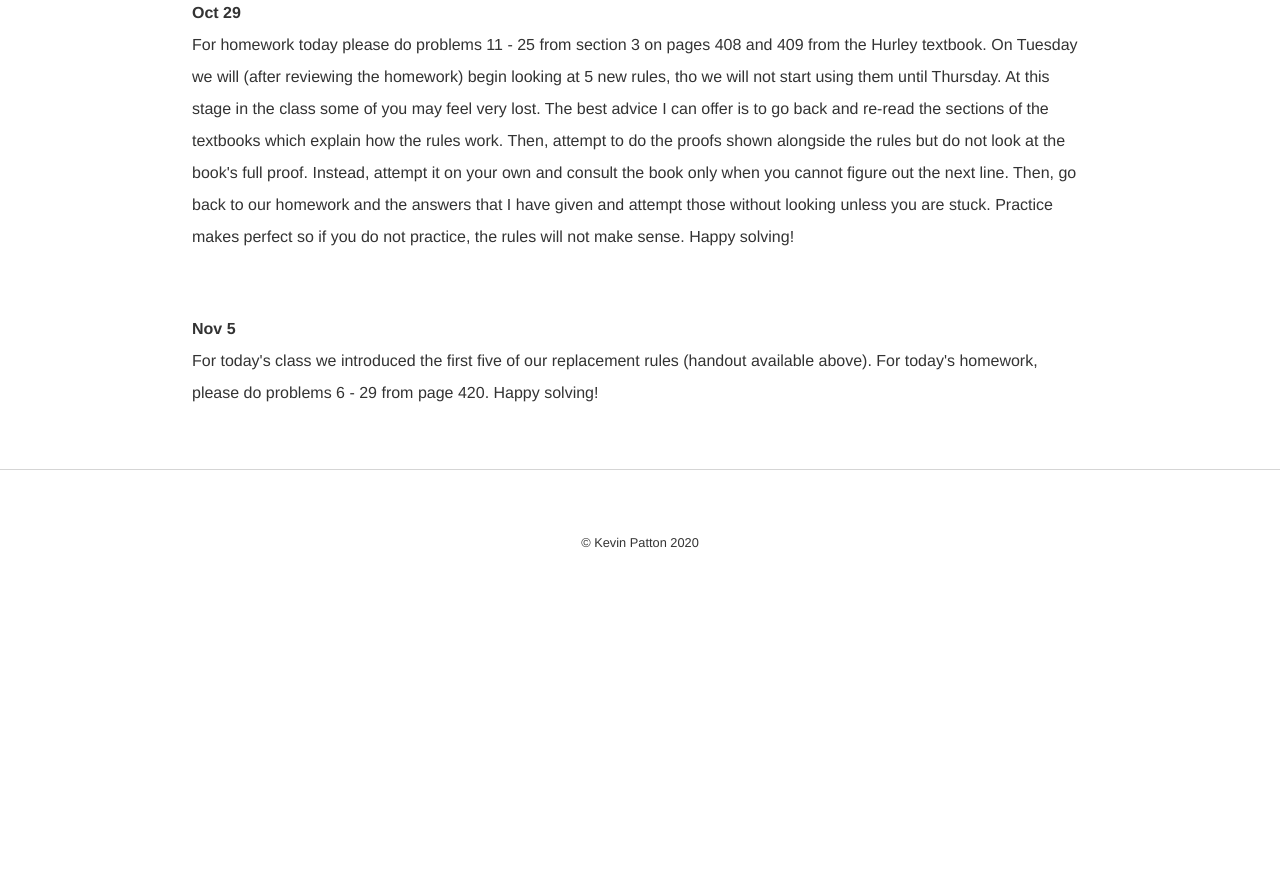
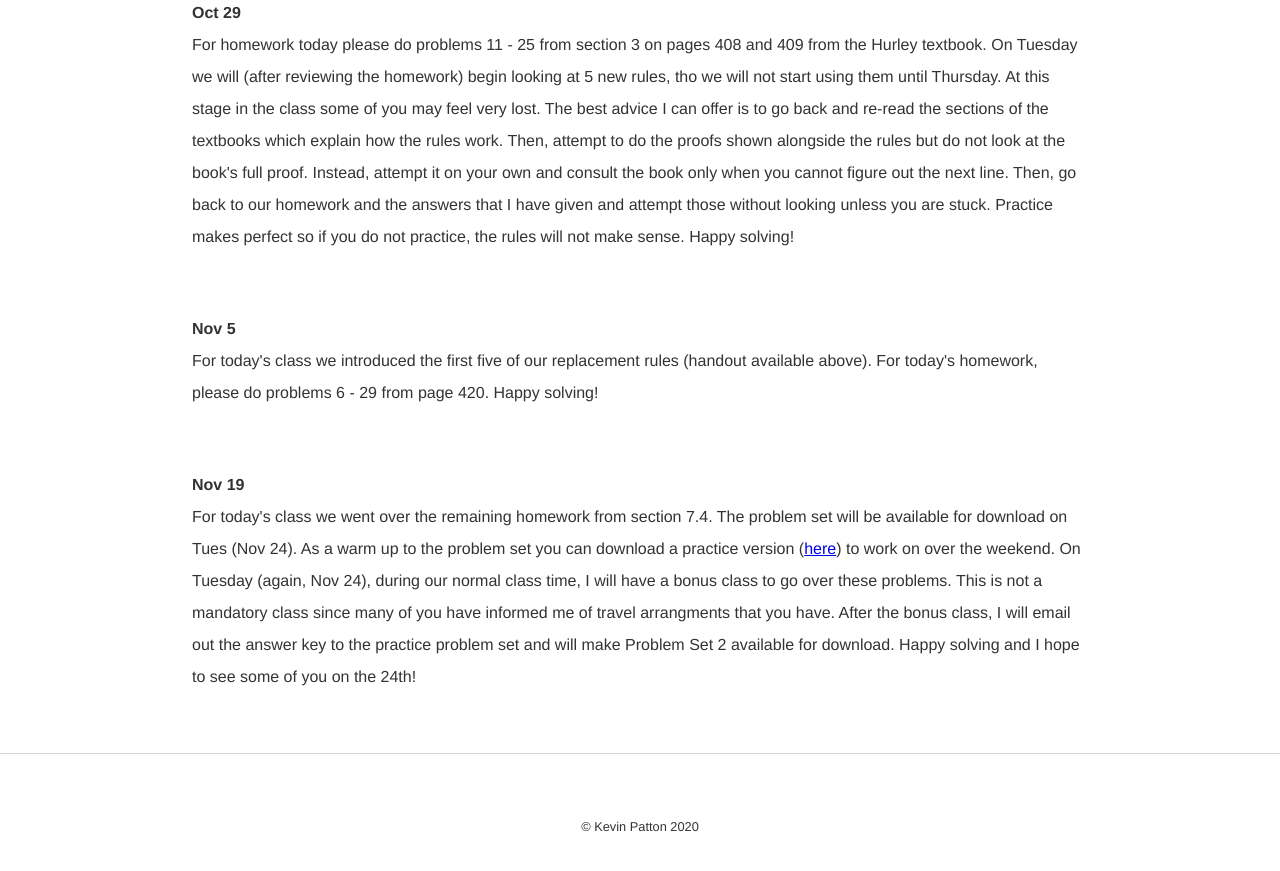
Before and after one commit to kevinjpatton/kevinjpatton.github.io, a Jekyll site: the page built from teaching/phil_1210/index.html, in a window 1280 px wide and 900 px high, scrolled down 1956 px. Shown: the top 871 px of the window. Built offline with Jekyll 4.4.1, drawn with Linux system fonts in a browser that asks for light colours; Markdown is read by kramdown in place of the engine named in the settings; before the commit the page ends 2572 px from its top, so only the background shows below that.

Commit message:
Update index.html

```diff
--- a/teaching/phil_1210/index.html
+++ b/teaching/phil_1210/index.html
@@ -39,4 +39,7 @@ For today's class we went over the first 8 inference rules that we'll be using w
 For homework today please do problems 11 - 25 from section 3 on pages 408 and 409 from the Hurley textbook.  On Tuesday we will (after reviewing the homework) begin looking at 5 new rules, tho we will not start using them until Thursday.  At this stage in the class some of you may feel very lost.  The best advice I can offer is to go back and re-read the sections of the textbooks which explain how the rules work.  Then, attempt to do the proofs shown alongside the rules but do not look at the book's full proof.  Instead, attempt it on your own and consult the book only when you cannot figure out the next line.  Then, go back to our homework and the answers that I have given and attempt those without looking unless you are stuck.  Practice makes perfect so if you do not practice, the rules will not make sense.  Happy solving!</p>
 
 <p><b>Nov 5</b><br>
-For today's class we introduced the first five of our replacement rules (handout available above).  For today's homework, please do problems 6 - 29 from page 420.  Happy solving!
+For today's class we introduced the first five of our replacement rules (handout available above).  For today's homework, please do problems 6 - 29 from page 420.  Happy solving!</p>
+
+<p><b>Nov 19</b><br>
+For today's class we went over the remaining homework from section 7.4.  The problem set will be available for download on Tues (Nov 24).  As a warm up to the problem set you can download a practice version (<a href="/teaching/phil_1210/PS - Proofs - Practice PS.pdf " target="_blank">here</a>) to work on over the weekend.  On Tuesday (again, Nov 24), during our normal class time, I will have a bonus class to go over these problems.  This is not a mandatory class since many of you have informed me of travel arrangments that you have.  After the bonus class, I will email out the answer key to the practice problem set and will make Problem Set 2 available for download.  Happy solving and I hope to see some of you on the 24th!
```
